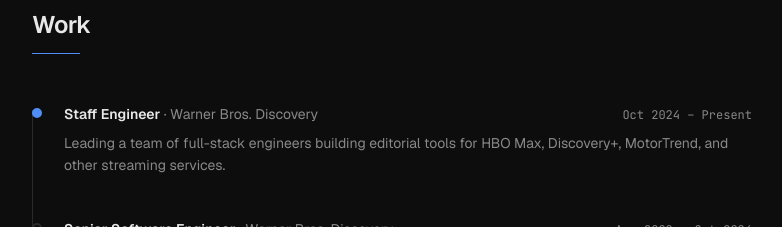
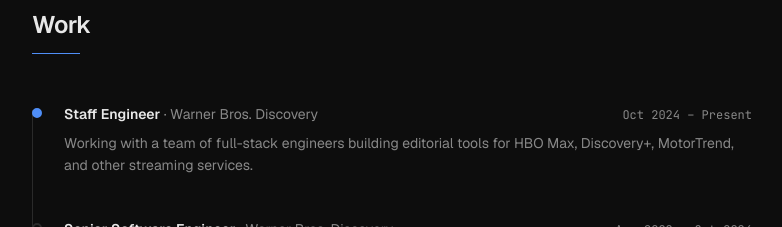
Before and after one commit to silkster/dansilk, a React (Vite) app: page / in a window 1280 px wide. Shown: the part 1420-1647 px from the top of the page, without its empty margins (248-1030 px from the left). Built offline with nearby package versions, Linux system fonts and the light colour scheme.

Commit message:
update description of Staff Engineer position at WBD

```diff
--- a/src/data/work.ts
+++ b/src/data/work.ts
@@ -6,7 +6,7 @@
     title: 'Staff Engineer',
     period: 'Oct 2024 – Present',
     description:
-      'Leading a team of full-stack engineers building editorial tools for HBO Max, Discovery+, MotorTrend, and other streaming services.',
+      'Working with a team of full-stack engineers building editorial tools for HBO Max, Discovery+, MotorTrend, and other streaming services.',
     current: true,
   },
   {
```
